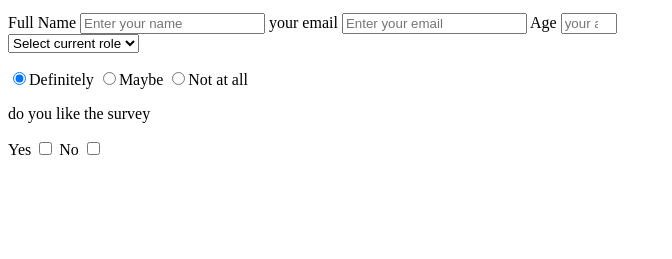
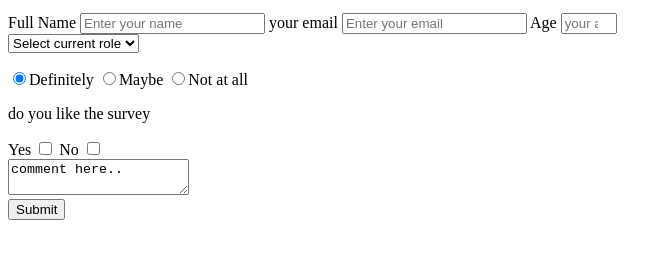
Before and after one commit to Deepakdanger/New-miroverse, a plain HTML site: page fcc-test-suite-template-master/index.html in a window 1280 px wide. Shown: the part 101-360 px from the top of the page, without its empty margins (0-672 px from the left). Drawn offline with Linux system fonts and the light colour scheme.

Commit message:
added text and submit

```diff
--- a/fcc-test-suite-template-master/index.html
+++ b/fcc-test-suite-template-master/index.html
@@ -59,7 +59,12 @@
         <input type="checkbox" value="yes">
         <label for="no">No</label>
         <input type="checkbox" value="no">
+        <br>
+        <textarea name="comment" form="usrform">comment here..
 
+        </textarea>
+        <br>
+        <input id="submit" type="submit">
       </form>
 
 
```
